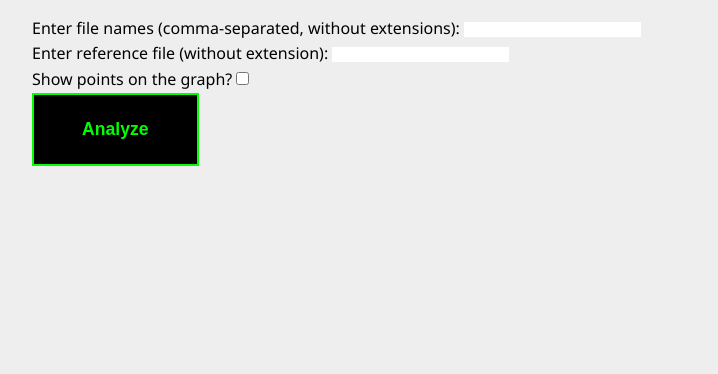
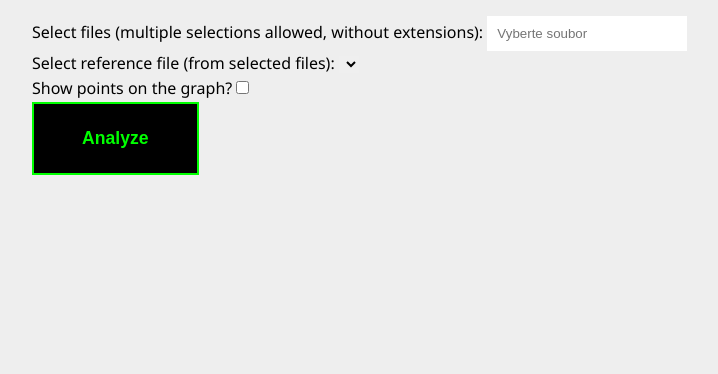
Before and after one commit to AKuraksa/sensor_calibration, a Flask app: page /progress_graph in a window 1280 px wide. Shown: the part 129-503 px from the top of the page, without its empty margins (32-750 px from the left). Run offline with Flask 3, Linux system fonts and the light colour scheme; lists and menus that the app fills with data are empty.

Commit message:
choice input

```diff
--- a/app.py
+++ b/app.py
@@ -2,12 +2,20 @@ from flask import Flask, render_template, request, session, redirect, url_for
 from modules.ploter import plot_figure
 from modules.avg_senzor_time import process_files
 from modules.least_squares import plot_calibrated_data
+import os
 
 app = Flask(__name__)
 app.secret_key = 'supersecretkey'
 
 # Nastavení adresáře pro CSV soubory
 DATA_DIR = './data_parsed/'
+
+try:
+    # Získání souborů s příponou .csv a odstranění přípony
+    choice = [os.path.splitext(f)[0] for f in os.listdir(DATA_DIR) if f.endswith('.csv')]
+    print("Files:", choice)  # Zkontrolujte, zda jsou soubory správně načteny
+except FileNotFoundError:
+    choice = []
 
 @app.context_processor
 def inject_notes():
@@ -30,14 +38,14 @@ def progress_graph():
 
         # Zkontrolujeme, jestli je referenční soubor v seznamu
         if ref_file and ref_file not in files:
-            return render_template('progress_graph.html', error="Reference file is not in the provided list of files.")
+            return render_template('progress_graph.html', choice=choice, error="Reference file is not in the provided list of files.")
 
         # Generování grafu pomocí funkce z modulu ploter
         try:
             fig = plot_figure(files, ref_file, show_points)
             fig_html = fig.to_html(full_html=False)
         except Exception as e:
-            return render_template('progress_graph.html', error=str(e))
+            return render_template('progress_graph.html', choice=choice, error=str(e))
 
         # Získáme průměrné intervaly snímání senzorů
         try:
@@ -47,9 +55,9 @@ def progress_graph():
             intervals_html = f"Error calculating intervals: {str(e)}"
 
         # Zobrazení generovaného grafu a průměrných intervalů
-        return render_template('progress_graph.html', plot=fig_html, intervals=intervals_html)
+        return render_template('progress_graph.html', choice=choice, plot=fig_html, intervals=intervals_html)
 
-    return render_template('progress_graph.html')
+    return render_template('progress_graph.html', choice=choice)
 
 
 @app.route('/least_squares', methods=['GET', 'POST'])
@@ -66,16 +74,17 @@ def least_squares():
 
             # Check if the plot is None
             if fig is None:
-                return render_template('least_squares.html', error="Chyba při vytváření grafu.")
+                return render_template('least_squares.html', choice=choice, error="Chyba při vytváření grafu.")
 
             fig_html = fig.to_html(full_html=False)
 
         except Exception as e:
-            return render_template('least_squares.html', error=f"Chyba: {str(e)}")
+            return render_template('least_squares.html', choice=choice, error=f"Chyba: {str(e)}")
 
-        return render_template('least_squares.html', plot=fig_html)
 
-    return render_template('least_squares.html')
+        return render_template('least_squares.html', choice=choice, plot=fig_html)
+
+    return render_template('least_squares.html', choice=choice)
 
 # Adding notepad functionality
 @app.route('/notepad', methods=['POST'])
@@ -92,4 +101,4 @@ def notepad():
     return redirect(request.referrer)
 
 if __name__ == '__main__':
-    app.run(debug=False)
+    app.run(debug=True)
--- a/static/css/main.css
+++ b/static/css/main.css
@@ -136,3 +136,28 @@ main {
     transform: translateY(100%);
   }
 }
+.dropdown {
+  position: relative;
+  display: inline-block;
+}
+.dropdown-content {
+  display: none;
+  position: absolute;
+  background-color: #f9f9f9;
+  min-width: 160px;
+  box-shadow: 0px 8px 16px 0px rgba(0, 0, 0, 0.2);
+  z-index: 1;
+  max-height: 200px;
+  overflow-y: auto;
+}
+.dropdown-content label {
+  display: block;
+  padding: 8px;
+}
+.dropdown:hover .dropdown-content {
+  display: block;
+}
+.input-box {
+  width: 200px;
+  padding: 10px;
+}
--- a/templates/progress_graph.html
+++ b/templates/progress_graph.html
@@ -5,12 +5,17 @@
 
 {% block content %}
 <form method="POST">
-        <label for="files">Enter file names (comma-separated, without extensions):</label>
-        <input type="text" id="files" name="files" required>
+    <label for="files">Select files (multiple selections allowed, without extensions):</label>
+    <div class="dropdown">
+        <input type="text" name="files" id="files" class="input-box" placeholder="Vyberte soubor" readonly required>
+        <div class="dropdown-content" id="files_options"></div>
+      </div>
     <br>
 
-        <label for="ref_file">Enter reference file (without extension):</label>
-        <input type="text" id="ref_file" name="ref_file">
+    <label for="ref_file">Select reference file (from selected files):</label>
+    <select id="ref_file" name="ref_file">
+        <!-- Dynamicky generované soubory pro referenční soubor -->
+    </select>
     <br>
 
     <label for="show_points">Show points on the graph?</label>
@@ -22,6 +27,86 @@
         <div class="code-rain"></div>
     </button>
 </form>
+
+<script>
+    // Seznam souborů z Flasku (bez přípon .csv)
+    files = JSON.parse('{{ choice | tojson | safe }}');
+    files = files.slice(1, -1);
+
+    // Funkce pro generování možností pro seznam souborů
+    function generateFileOptions(files) {
+        const sensor1Input = document.getElementById('files');
+        const dropdown = document.getElementById('files_options');
+        const refFileSelect = document.getElementById('ref_file');
+
+        // Generování checkboxů pro výběr souborů
+        files.forEach(file => {
+            const label = document.createElement('label');
+            const checkbox = document.createElement('input');
+            checkbox.type = 'checkbox';
+            checkbox.name = 'files';
+            checkbox.value = file;
+
+            // Při změně checkboxu se aktualizuje vstupní pole a možnosti pro referenční soubor
+            checkbox.addEventListener('change', function() {
+                updateSensor1Input(); // Aktualizuje hodnotu v inputu
+                updateRefFileOptions(); // Aktualizuje možnosti referenčního souboru
+            });
+
+            label.appendChild(checkbox);
+            label.appendChild(document.createTextNode(file));
+            dropdown.appendChild(label);
+        });
+
+        // Funkce pro aktualizaci inputu s vybranými soubory
+        function updateSensor1Input() {
+            const selectedFiles = Array.from(document.querySelectorAll('#files_options input:checked'))
+                .map(input => input.value); // Získá hodnoty všech zaškrtnutých checkboxů
+            sensor1Input.value = selectedFiles.join(', '); // Zapíše hodnoty oddělené čárkou do inputu
+        }
+
+        // Funkce pro aktualizaci možností referenčního souboru
+        function updateRefFileOptions() {
+            refFileSelect.innerHTML = ''; // Vymažeme aktuální možnosti
+            const selectedFiles = Array.from(document.querySelectorAll('#files_options input:checked'))
+                .map(input => input.value);
+
+            // Přidáme možnosti pro referenční soubor
+            selectedFiles.forEach(file => {
+                const option = document.createElement('option');
+                option.value = file;
+                option.textContent = file;
+                refFileSelect.appendChild(option);
+            });
+
+            // Nastavíme první vybraný soubor jako výchozí referenční soubor
+            if (selectedFiles.length > 0) {
+                refFileSelect.value = selectedFiles[0];
+            }
+        }
+    }
+
+    // Zavoláme funkci pro generování možností pro výběr souborů
+    generateFileOptions(files);
+
+    // Zobrazení dropdown při kliknutí na textové pole
+    document.querySelectorAll('.input-box').forEach(inputBox => {
+        inputBox.addEventListener('click', function(event) {
+            event.stopPropagation();  // Zamezí šíření události (aby dropdown zůstal otevřený)
+            const dropdown = this.nextElementSibling;
+            dropdown.style.display = dropdown.style.display === 'block' ? 'none' : 'block';
+        });
+    });
+
+    // Zavření dropdownu při kliknutí mimo něj
+    document.addEventListener('click', function(event) {
+        if (!event.target.closest('.dropdown')) {
+            document.querySelectorAll('.dropdown-content').forEach(dropdown => {
+                dropdown.style.display = 'none';
+            });
+        }
+    });
+</script>
 
     {% if error %}
         <p style="color: red;">{{ error }}</p>
```
Also changed, not shown: templates/least_squares.html (+49 -2 lines). Lines whose indentation alone changed are shown as unchanged.
